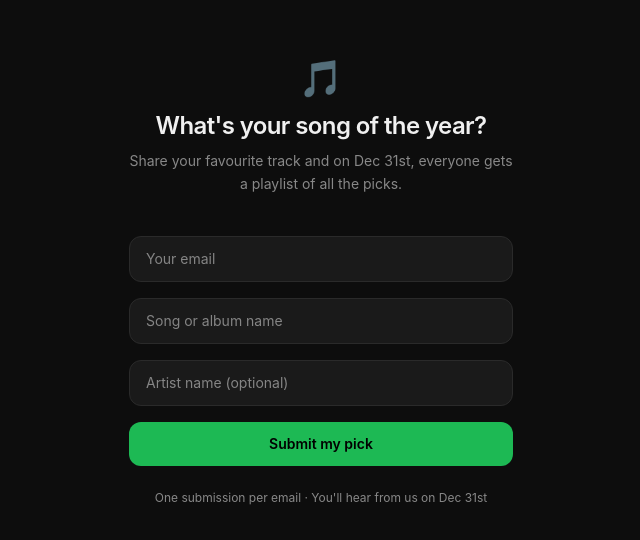
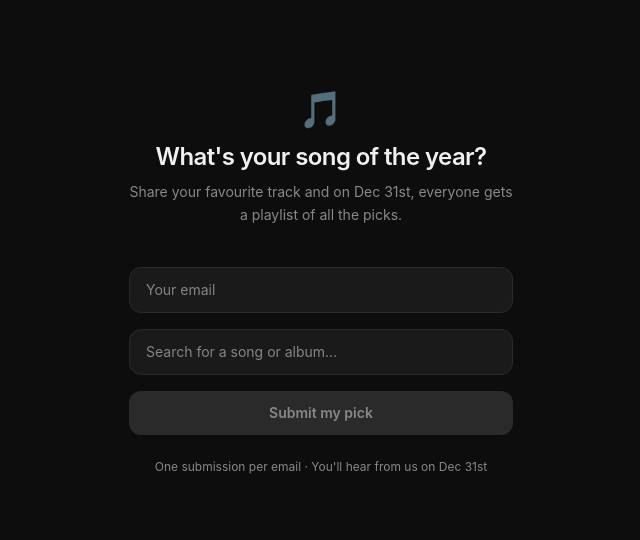
Before and after one commit to kaavya89/my-musical-journal, a Next.js app: page /friends in a window 1280 px wide. Shown: the part 118-658 px from the top of the page, without its empty margins (319-959 px from the left). Built offline with nearby package versions, Linux system fonts and the light colour scheme.

Commit message:
Friends page: add Spotify search with suggestions

```diff
--- a/app/api/friends/route.ts
+++ b/app/api/friends/route.ts
@@ -4,13 +4,12 @@ import { createClient } from '@/lib/supabase/server'
 export async function POST(request: NextRequest) {
   const supabase = await createClient()
   const body = await request.json()
-  const { email, song_name, artist_name } = body
+  const { email, song_name, artist_name, spotify_url, thumbnail_url, youtube_search_url } = body
 
   if (!email || !song_name) {
     return NextResponse.json({ error: 'Email and song name are required.' }, { status: 400 })
   }
 
-  // Check for existing submission
   const { data: existing } = await supabase
     .from('friend_submissions')
     .select('id')
@@ -27,6 +26,9 @@ export async function POST(request: NextRequest) {
       email: email.toLowerCase().trim(),
       song_name: song_name.trim(),
       artist_name: artist_name?.trim() ?? null,
+      spotify_url: spotify_url ?? null,
+      thumbnail_url: thumbnail_url ?? null,
+      youtube_search_url: youtube_search_url ?? null,
     })
 
   if (error) {
--- a/app/friends/page.tsx
+++ b/app/friends/page.tsx
@@ -1,25 +1,68 @@
 'use client'
 
-import { useState } from 'react'
+import { useState, useRef, useEffect, useCallback } from 'react'
+import Image from 'next/image'
+
+interface SearchResult {
+  id: string
+  type: 'track' | 'album'
+  title: string
+  artist: string
+  album: string
+  thumbnail: string | null
+  spotify_url: string | null
+  youtube_search_url: string
+}
 
 export default function FriendsPage() {
   const [email, setEmail] = useState('')
-  const [songName, setSongName] = useState('')
-  const [artistName, setArtistName] = useState('')
+  const [query, setQuery] = useState('')
+  const [results, setResults] = useState<SearchResult[]>([])
+  const [selected, setSelected] = useState<SearchResult | null>(null)
+  const [searching, setSearching] = useState(false)
   const [status, setStatus] = useState<'idle' | 'loading' | 'success' | 'already' | 'error'>('idle')
+  const searchTimeout = useRef<ReturnType<typeof setTimeout> | null>(null)
+
+  const search = useCallback(async (q: string) => {
+    if (!q.trim()) { setResults([]); return }
+    setSearching(true)
+    try {
+      const res = await fetch(`/api/search-music?q=${encodeURIComponent(q)}`)
+      const data = await res.json()
+      setResults(data.results ?? [])
+    } catch {
+      setResults([])
+    } finally {
+      setSearching(false)
+    }
+  }, [])
+
+  useEffect(() => {
+    if (searchTimeout.current) clearTimeout(searchTimeout.current)
+    if (!query.trim()) { setResults([]); return }
+    searchTimeout.current = setTimeout(() => search(query), 400)
+    return () => { if (searchTimeout.current) clearTimeout(searchTimeout.current) }
+  }, [query, search])
 
   async function handleSubmit(e: React.FormEvent) {
     e.preventDefault()
+    if (!selected) return
     setStatus('loading')
 
     const res = await fetch('/api/friends', {
       method: 'POST',
       headers: { 'Content-Type': 'application/json' },
-      body: JSON.stringify({ email, song_name: songName, artist_name: artistName }),
+      body: JSON.stringify({
+        email,
+        song_name: selected.title,
+        artist_name: selected.artist,
+        spotify_url: selected.spotify_url,
+        thumbnail_url: selected.thumbnail,
+        youtube_search_url: selected.youtube_search_url,
+      }),
     })
 
     const data = await res.json()
-
     if (res.ok) {
       setStatus('success')
     } else if (data.error === 'already_submitted') {
@@ -37,6 +80,17 @@ export default function FriendsPage() {
           <h1 className="text-xl font-semibold mb-2" style={{ color: 'var(--foreground)' }}>
             You&apos;re in!
           </h1>
+          {selected && (
+            <div className="flex items-center gap-3 mb-4 p-3 rounded-xl mx-auto w-fit" style={{ background: 'var(--card)', border: '1px solid var(--border)' }}>
+              {selected.thumbnail && (
+                <Image src={selected.thumbnail} alt={selected.title} width={40} height={40} className="rounded-md object-cover"/>
+              )}
+              <div className="text-left">
+                <div className="text-sm font-medium" style={{ color: 'var(--foreground)' }}>{selected.title}</div>
+                <div className="text-xs" style={{ color: 'var(--muted)' }}>{selected.artist}</div>
+              </div>
+            </div>
+          )}
           <p className="text-sm leading-relaxed" style={{ color: 'var(--muted)' }}>
             Your pick has been added. On December 31st, you&apos;ll get an email with a playlist of everyone&apos;s favourite songs from this year.
           </p>
@@ -48,7 +102,6 @@ export default function FriendsPage() {
   return (
     <div className="min-h-screen flex items-center justify-center px-4" style={{ background: 'var(--background)' }}>
       <div className="w-full max-w-sm">
-        {/* Header */}
         <div className="text-center mb-10">
           <div className="text-4xl mb-3">🎵</div>
           <h1 className="text-2xl font-semibold tracking-tight" style={{ color: 'var(--foreground)' }}>
@@ -60,7 +113,7 @@ export default function FriendsPage() {
         </div>
 
         <form onSubmit={handleSubmit} className="space-y-4">
-          <div>
+          {/* Email */}
           <input
             type="email"
             placeholder="Your email"
@@ -68,62 +121,105 @@ export default function FriendsPage() {
             onChange={e => setEmail(e.target.value)}
             required
             className="w-full px-4 py-3 rounded-xl text-sm outline-none"
+            style={{ background: 'var(--card)', border: '1px solid var(--border)', color: 'var(--foreground)' }}
+          />
+
+          {/* Search */}
+          {!selected && (
+            <div className="relative">
+              <input
+                type="text"
+                placeholder="Search for a song or album…"
+                value={query}
+                onChange={e => setQuery(e.target.value)}
+                required={!selected}
+                className="w-full px-4 py-3 rounded-xl text-sm outline-none"
+                style={{ background: 'var(--card)', border: '1px solid var(--border)', color: 'var(--foreground)' }}
+              />
+              {searching && (
+                <span className="absolute right-4 top-3.5 text-xs" style={{ color: 'var(--muted)' }}>Searching…</span>
+              )}
+            </div>
+          )}
+
+          {/* Results dropdown */}
+          {results.length > 0 && !selected && (
+            <div className="rounded-xl overflow-hidden" style={{ border: '1px solid var(--border)' }}>
+              {results.map((r, i) => (
+                <button
+                  key={r.id + i}
+                  type="button"
+                  onClick={() => { setSelected(r); setResults([]) }}
+                  className="w-full flex items-center gap-3 px-4 py-3 text-left transition-colors hover:opacity-80"
                   style={{
                     background: 'var(--card)',
-                border: '1px solid var(--border)',
-                color: 'var(--foreground)',
+                    borderBottom: i < results.length - 1 ? '1px solid var(--border)' : 'none',
                   }}
-            />
+                >
+                  {r.thumbnail ? (
+                    <Image src={r.thumbnail} alt={r.title} width={36} height={36} className="rounded-md object-cover flex-shrink-0"/>
+                  ) : (
+                    <div className="w-9 h-9 rounded-md flex-shrink-0 flex items-center justify-center text-base" style={{ background: 'var(--border)' }}>🎵</div>
+                  )}
+                  <div className="min-w-0">
+                    <div className="text-sm font-medium truncate" style={{ color: 'var(--foreground)' }}>{r.title}</div>
+                    <div className="text-xs truncate" style={{ color: 'var(--muted)' }}>
+                      {r.artist}{r.type === 'album' ? ' · Album' : r.album ? ` · ${r.album}` : ''}
                     </div>
-          <div>
-            <input
-              type="text"
-              placeholder="Song or album name"
-              value={songName}
-              onChange={e => setSongName(e.target.value)}
-              required
-              className="w-full px-4 py-3 rounded-xl text-sm outline-none"
-              style={{
-                background: 'var(--card)',
-                border: '1px solid var(--border)',
-                color: 'var(--foreground)',
-              }}
-            />
                   </div>
-          <div>
-            <input
-              type="text"
-              placeholder="Artist name (optional)"
-              value={artistName}
-              onChange={e => setArtistName(e.target.value)}
-              className="w-full px-4 py-3 rounded-xl text-sm outline-none"
-              style={{
-                background: 'var(--card)',
-                border: '1px solid var(--border)',
-                color: 'var(--foreground)',
-              }}
-            />
+                </button>
+              ))}
             </div>
+          )}
+
+          {/* Selected track */}
+          {selected && (
+            <div className="rounded-xl p-3 flex items-center gap-3" style={{ background: 'var(--card)', border: '1px solid var(--border)' }}>
+              {selected.thumbnail ? (
+                <Image src={selected.thumbnail} alt={selected.title} width={48} height={48} className="rounded-lg object-cover flex-shrink-0"/>
+              ) : (
+                <div className="w-12 h-12 rounded-lg flex-shrink-0 flex items-center justify-center text-xl" style={{ background: 'var(--border)' }}>🎵</div>
+              )}
+              <div className="flex-1 min-w-0">
+                <div className="text-sm font-medium truncate" style={{ color: 'var(--foreground)' }}>{selected.title}</div>
+                <div className="text-xs truncate" style={{ color: 'var(--muted)' }}>{selected.artist}</div>
+                <div className="flex gap-3 mt-1">
+                  {selected.spotify_url && (
+                    <a href={selected.spotify_url} target="_blank" rel="noreferrer" className="text-xs font-medium" style={{ color: 'var(--accent)' }}>
+                      Spotify ↗
+                    </a>
+                  )}
+                  <a href={selected.youtube_search_url} target="_blank" rel="noreferrer" className="text-xs" style={{ color: 'var(--muted)' }}>
+                    YouTube ↗
+                  </a>
+                </div>
+              </div>
+              <button
+                type="button"
+                onClick={() => { setSelected(null); setQuery('') }}
+                className="text-xs flex-shrink-0 px-2 py-1 rounded-lg"
+                style={{ color: 'var(--muted)', background: 'var(--border)' }}
+              >
+                Change
+              </button>
+            </div>
+          )}
 
           {status === 'already' && (
-            <p className="text-sm text-amber-400 text-center">
-              You&apos;ve already submitted a pick from this email.
-            </p>
+            <p className="text-sm text-amber-400 text-center">You&apos;ve already submitted a pick from this email.</p>
           )}
           {status === 'error' && (
-            <p className="text-sm text-red-400 text-center">
-              Something went wrong. Try again.
-            </p>
+            <p className="text-sm text-red-400 text-center">Something went wrong. Try again.</p>
           )}
 
           <button
             type="submit"
-            disabled={status === 'loading'}
+            disabled={status === 'loading' || !selected}
             className="w-full py-3 rounded-xl text-sm font-semibold transition-all"
             style={{
-              background: status === 'loading' ? 'var(--border)' : 'var(--accent)',
-              color: status === 'loading' ? 'var(--muted)' : '#000',
-              cursor: status === 'loading' ? 'not-allowed' : 'pointer',
+              background: (status === 'loading' || !selected) ? 'var(--border)' : 'var(--accent)',
+              color: (status === 'loading' || !selected) ? 'var(--muted)' : '#000',
+              cursor: (status === 'loading' || !selected) ? 'not-allowed' : 'pointer',
             }}
           >
             {status === 'loading' ? 'Submitting…' : 'Submit my pick'}
```
Also changed, not shown: 1 other file (tests, documents, lock files or other folders). Lines whose indentation alone changed are shown as unchanged.
